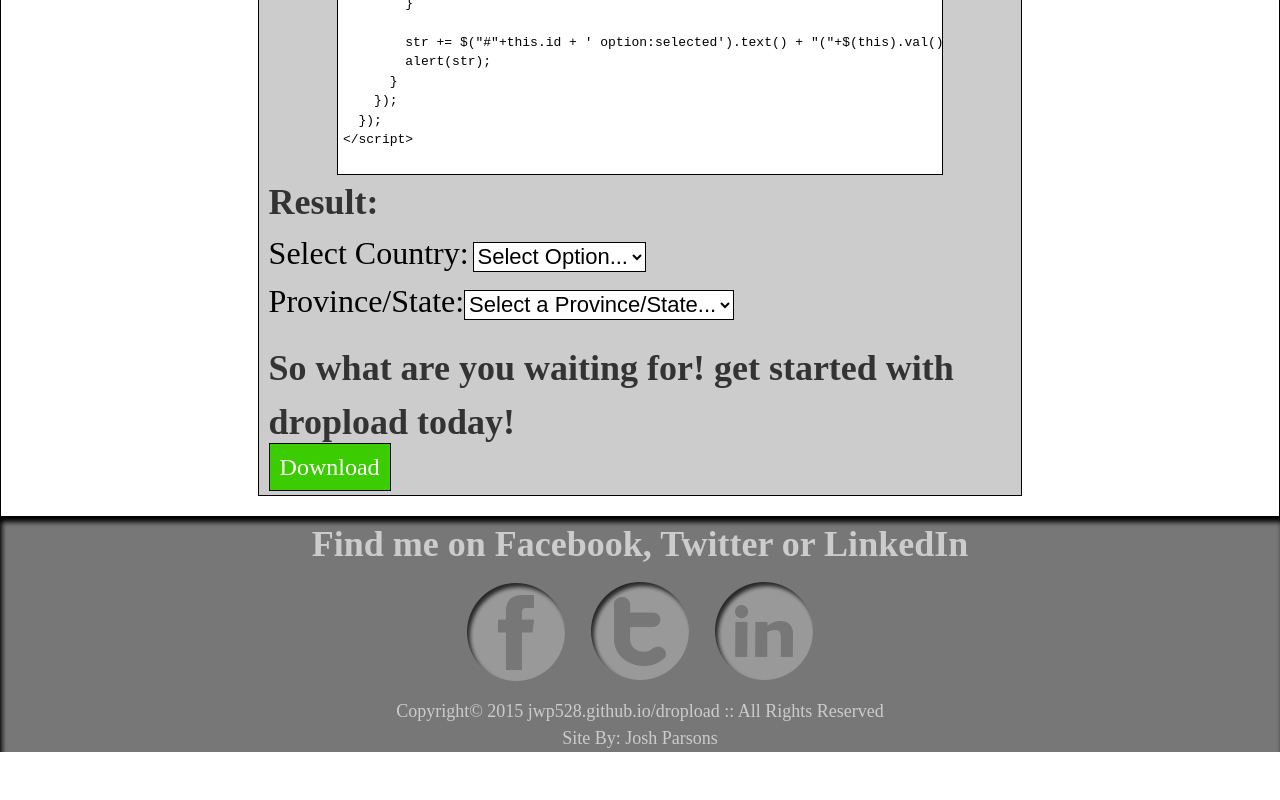
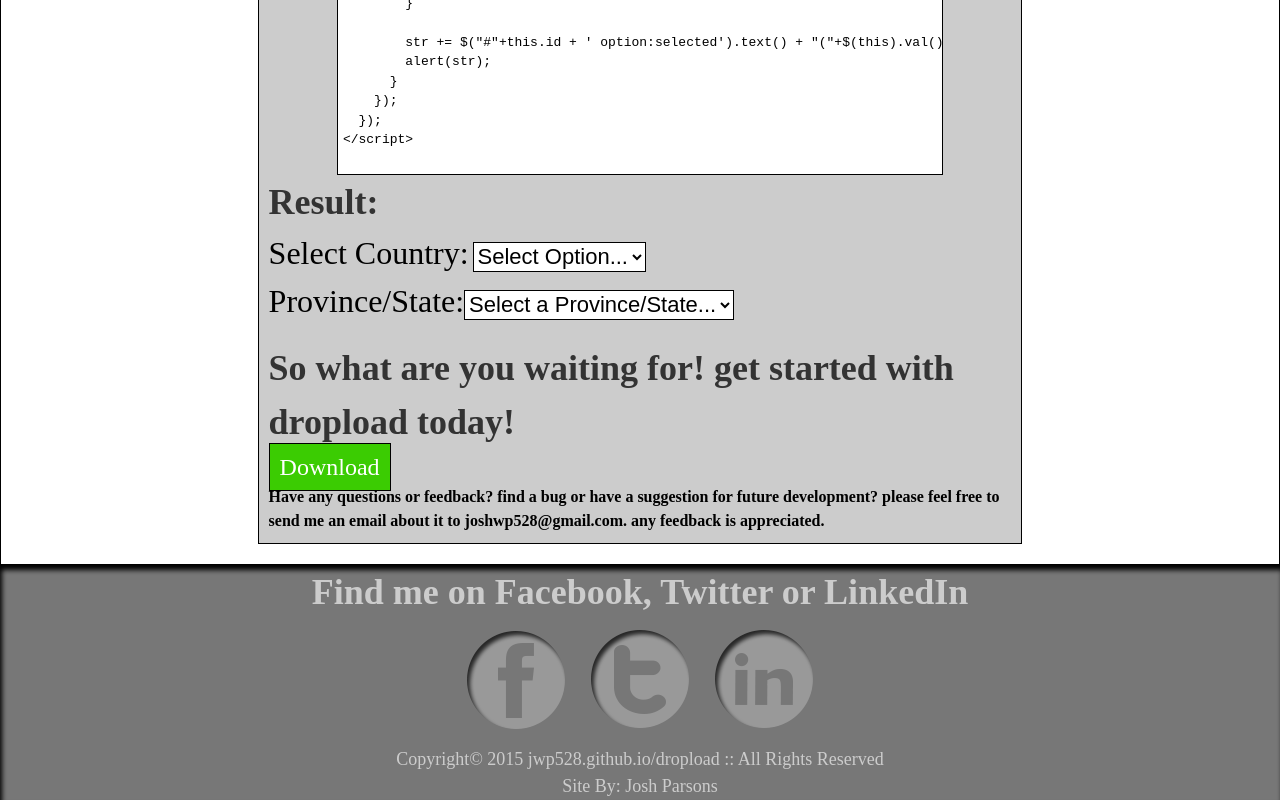
Before and after one commit to jwp528/jwp528.github.io, a plain HTML site: page dropload/index.html in a window 1280 px wide. Shown: the part 3286-4086 px from the top of the page. Before the commit the page ends 4038 px from the top, so only its background shows below. Drawn offline with nearby package versions, Linux system fonts and the light colour scheme.

Commit message:
feedback

```diff
--- a/dropload/index.html
+++ b/dropload/index.html
@@ -184,6 +184,8 @@
         </form>
         <h2 class="title">So what are you waiting for! get started with dropload today!</h2>
         <a class="download" href="http://www.github.com/jwp528/dropload">Download</a>
+
+        <h4>Have any questions or feedback? find a bug or have a suggestion for future development? please feel free to send me an email about it to joshwp528@gmail.com. any feedback is appreciated.</h4>
       </div>
     </div>
     <div class="footer">
```
